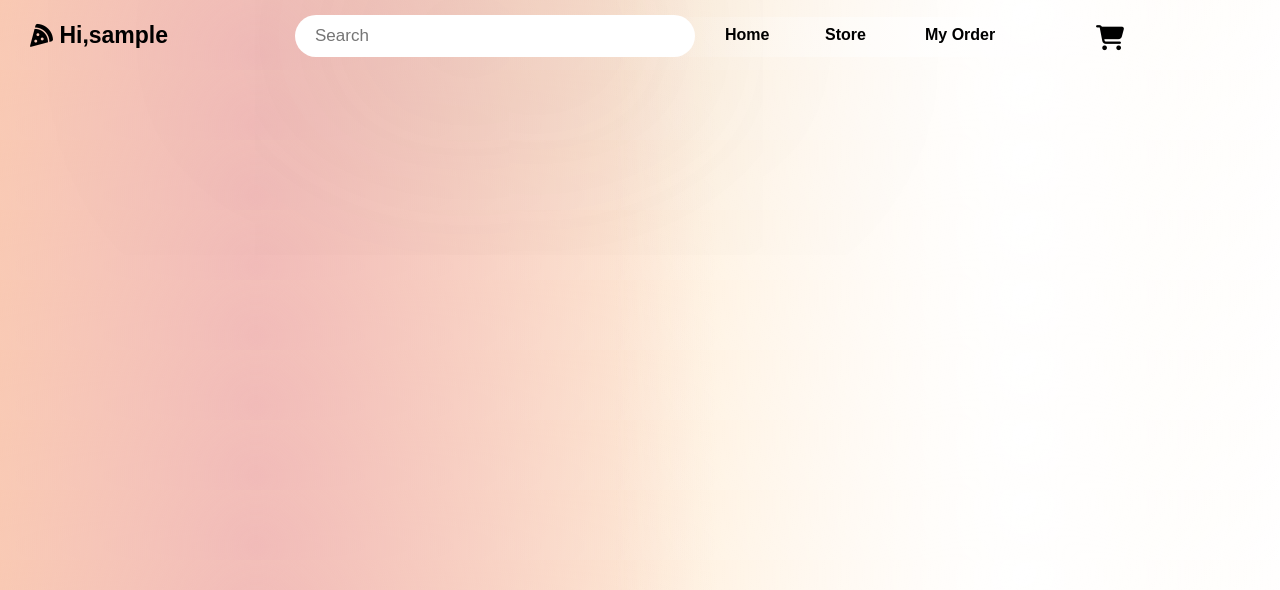
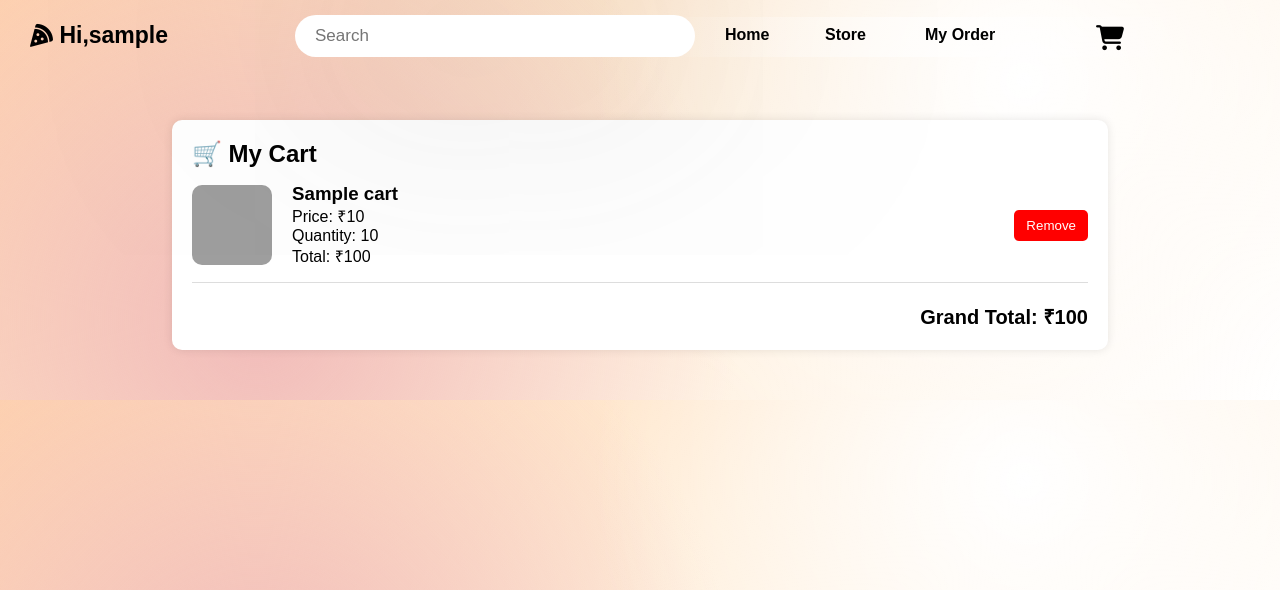
Before and after one commit to Sharndeep739/sharn-pro-final, a PHP site: page /carts.php in a window 1280 px wide. Shown: the top 590 px of the page. Run offline with PHP 8.4, Linux system fonts and the light colour scheme; the visitor is signed in with stand-in values (Sample User, id 1); tables that the repository leaves empty or names only in its code hold one stand-in row (values such as "Sample post"); grey boxes are pictures that could not be loaded.

Commit message:
coutn add

```diff
--- a/carts.php
+++ b/carts.php
@@ -1,9 +1,13 @@
 <?php
 session_start();
-if(!isset($_SESSION['username'])){
-    header("Location: index.php");
-    exit();
-}
+include 'actions/db.php';
+
+$user_id = $_SESSION['user_id'];
+
+$query = "SELECT * FROM cart WHERE user_id='$user_id'";
+$result = mysqli_query($conn, $query);
+
+$grand_total = 0;
 ?>
 <!DOCTYPE html>
 <html lang="en">
@@ -37,9 +41,50 @@ if(!isset($_SESSION['username'])){
         </header>
 
     <main>
-       <div id="cart_items"></div>
+  <div class="cart-container">
+    <h2>🛒 My Cart</h2>
 
-    </main>
+    <?php if(mysqli_num_rows($result) > 0) { ?>
+
+        <?php while($row = mysqli_fetch_assoc($result)) {
+            $total = $row['price'] * $row['quantity'];
+            $grand_total += $total;
+        ?>
+
+        <div class="cart-item">
+            <img src="image/<?php echo $row['image']; ?>.jpg">
+
+            <div class="item-info">
+                <h3><?php echo $row['product_name']; ?></h3>
+                <p>Price: ₹<?php echo $row['price']; ?></p>
+                <p>Quantity: <?php echo $row['quantity']; ?></p>
+                <p>Total: ₹<?php echo $total; ?></p>
+            </div>
+
+            <form method="POST" action="/testphp/actions/remove.php">
+                <input type="hidden" name="id" value="<?php echo $row['id']; ?>">
+                <button class="remove-btn">Remove</button>
+            </form>
+        </div>
+
+        <?php } ?>
+
+        <div class="total-box">
+            Grand Total: ₹<?php echo $grand_total; ?>
+        </div>
+
+    <?php } else { ?>
+
+        <div class="empty-cart">
+            <h3>Your Cart is Empty 🛒</h3>
+            <p>Add items from store to continue.</p>
+            <a href="store.php" class="go-store-btn">Go To Store</a>
+        </div>
+
+    <?php } ?>
+
+  </div>
+</main>
     <script src="script/cart.js"></script>
 
 </body>
--- a/css/cart.css
+++ b/css/cart.css
@@ -134,24 +134,41 @@ header{
 
 /* main conternt  */
 
-
-
-.cart_box {
-    display: flex;
-    align-items: center;
-    gap: 20px;
-    padding: 15px;
-    border-bottom: 1px solid #ddd;
-}
-
-.cart_img {
-    height: 80px;
-    width: 80px;
-    background-size: cover;
-    background-position: center;
-    border-radius: 10px;
-}
-
-.cart_details h3 {
-    margin: 0;
-}
+        .cart-container{
+            width:70%;
+            margin:50px auto;
+            background:white;
+            padding:20px;
+            border-radius:10px;
+            box-shadow:0 0 10px rgba(0,0,0,0.1);
+        }
+        .cart-item{
+            display:flex;
+            align-items:center;
+            justify-content:space-between;
+            border-bottom:1px solid #ddd;
+            padding:15px 0;
+        }
+        .cart-item img{
+            width:80px;
+            height:80px;
+            border-radius:10px;
+        }
+        .item-info{
+            flex:2;
+            padding-left:20px;
+        }
+        .remove-btn{
+            background:red;
+            color:white;
+            border:none;
+            padding:8px 12px;
+            border-radius:5px;
+            cursor:pointer;
+        }
+        .total-box{
+            text-align:right;
+            font-size:20px;
+            margin-top:20px;
+            font-weight:bold;
+        }
--- a/script/store.js
+++ b/script/store.js
@@ -49,7 +49,7 @@ document.querySelectorAll(".to_cart").forEach(button => {
 
         let name = parent.querySelector("#item_name").innerText;
         let price = parent.getAttribute("data-price");
-        let image = parent.querySelector(".img_box").classList[0]; // img1
+        let image = parent.dataset.image;
 
         // AJAX request
         fetch("/testphp/actions/to_cart.php", {
```
Also changed, not shown: actions/remove.php (added, +25 -0 lines), css/store.css (+28 -6 lines), store.php (+61 -35 lines).
